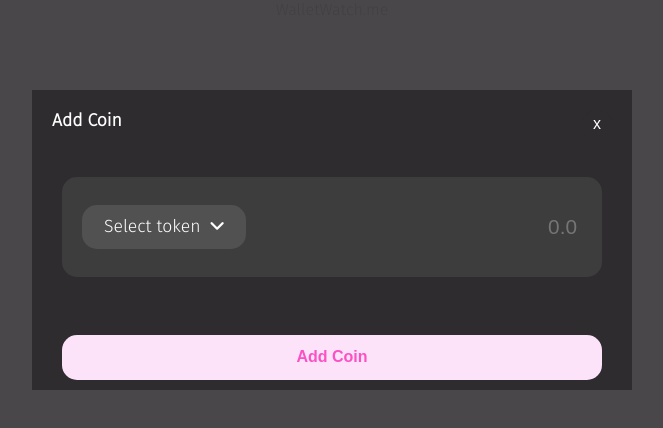
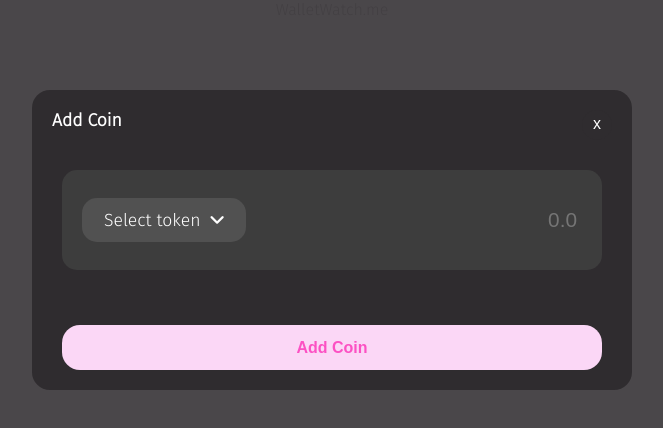
Before and after one commit to GNEric01/WalletWatch, a plain HTML site: page index.html in a window 1280 px wide. Both pictures are taken after a click on the button 905 px from the left and 129 px from the top of the page. Shown: the whole page, without its empty margins (308-971 px from the left). Drawn offline with Linux system fonts and the light colour scheme; a web font is replaced by a local one.

Commit message:
float panels

```diff
--- a/coinCodes2.js
+++ b/coinCodes2.js
@@ -15,7 +15,7 @@ export let coinCodes = [
     {"id":"near","symbol":"NEAR","name":"NEAR-Protocol","icon":"/icons/near.png"},
     {"id":"tron","symbol":"TRX","name":"Tron","icon":"/icons/tron.png"},
     {"id":"bitcoincash","symbol":"BCH","name":"Bitcoin-Cash","icon":"/icons/1inch-token.png"},
-    {"id":"fantom","symbol":"FTM","name":"Fantom","icon":"//icons/fantom.png"},
+    {"id":"fantom","symbol":"FTM","name":"Fantom","icon":"/icons/fantom.png"},
     {"id":"stellar","symbol":"XLM","name":"Stellar","icon":"/icons/bitcoin.png"},
     {"id":"harmony","symbol":"ONE","name":"Harmony","icon":"/icons/bitcoin.png"},
     {"id":"defi-kingdoms","symbol":"JEWEL","name":"DeFi Kingdoms","icon":"/icons/jewel.png"},
--- a/index.html
+++ b/index.html
@@ -47,7 +47,7 @@
               placeholder=" coin code"
               autocomplete="off"
             /> -->
-            <datalist id="coins"></datalist>
+            <!-- <datalist id="coins"></datalist> -->
 
             <!-- <div class="coin-dropdown-list">
               <ul id="coin-dropdown-ul"></ul>
--- a/script.js
+++ b/script.js
@@ -122,7 +122,7 @@ document.onload = createWatchListItemsFromLocalStorage();
 
 function createWatchListItemsFromLocalStorage() {
   clearCoinItems();
-  inputOptions.innerHTML = "";
+  // inputOptions.innerHTML = "";
   resetNetworth();
   // get local storage items
   let watchList = LocalStorageManager.getFromLocalStorage("watchList");
--- a/style.css
+++ b/style.css
@@ -245,8 +245,8 @@ img .white-bg {
   justify-content: space-between;
   align-items: center;
   max-width: 600px;
-  width: 100%;
-  /* border-radius: 18px; */
+  width: 90%;
+  border-radius: 18px;
   height: 300px;
 }
 
@@ -425,13 +425,13 @@ input[type="number"]::-webkit-outer-spin-button {
   color: rgb(252, 81, 195);
   font-size: 1rem;
   font-weight: 600;
-  background-color: rgb(253, 227, 250);
+  background-color: rgb(251, 215, 246);
   height: 45px;
   width: 90%;
   align-items: center;
   justify-content: center;
-  border-radius: 15px;
-  margin-bottom: 10px;
+  border-radius: 18px;
+  margin-bottom: 20px;
   border: none;
   cursor: pointer;
 }
```
